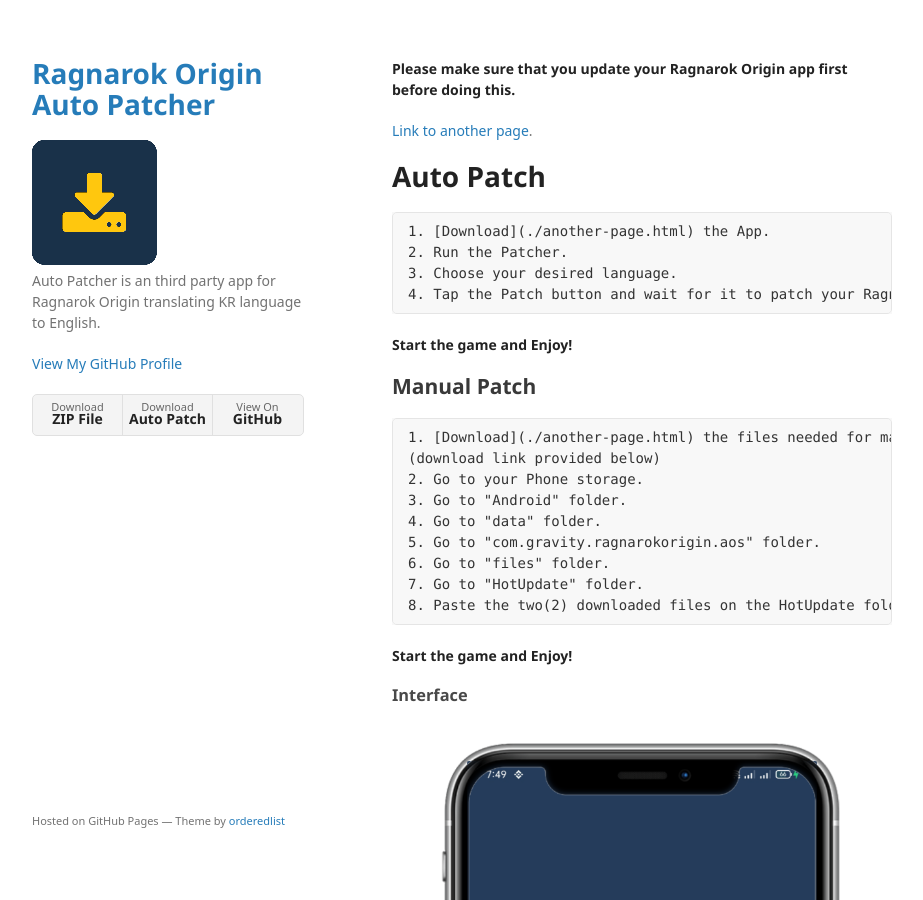
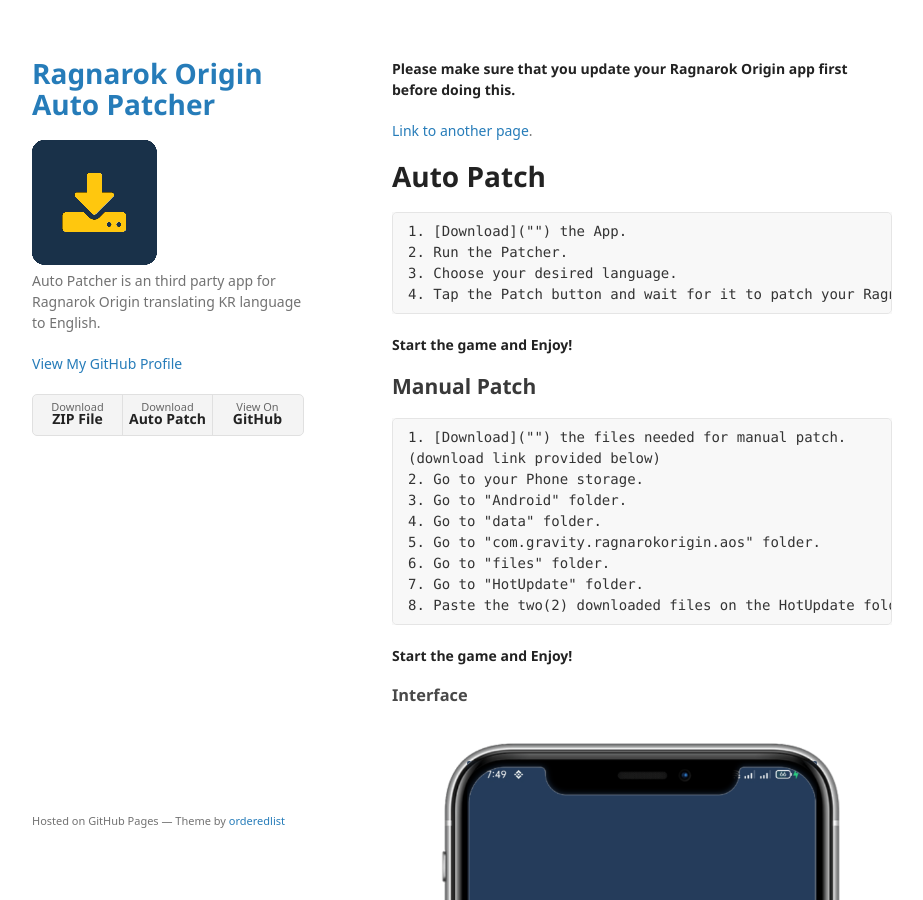
Before and after one commit to RO-ENPatcher/RO-ENPatcher.github.io, a Jekyll site: the page built from index.md, in a window 1280 px wide and 900 px high. Shown: the whole window, without its empty margins (178-1101 px from the left). Built offline with Jekyll 4.4.1, drawn with Linux system fonts in a browser that asks for light colours; some web fonts are replaced; part of the change alters nothing that is shown.

Commit message:
Update index.md

````diff
--- a/index.md
+++ b/index.md
@@ -9,7 +9,7 @@ layout: default
 # Auto Patch
 
 ```
-1. [Download](./another-page.html) the App.
+1. [Download]("") the App.
 2. Run the Patcher.
 3. Choose your desired language.
 4. Tap the Patch button and wait for it to patch your Ragnarok Origin app.
@@ -20,7 +20,7 @@ layout: default
 ## Manual Patch
 
 ```
-1. [Download](./another-page.html) the files needed for manual patch.
+1. [Download]("") the files needed for manual patch.
 (download link provided below)
 2. Go to your Phone storage.
 3. Go to "Android" folder.
````
